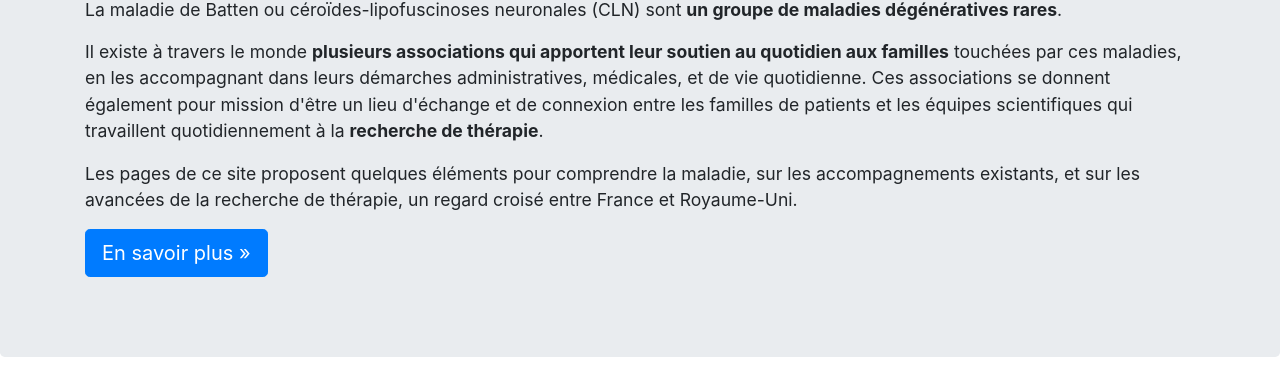
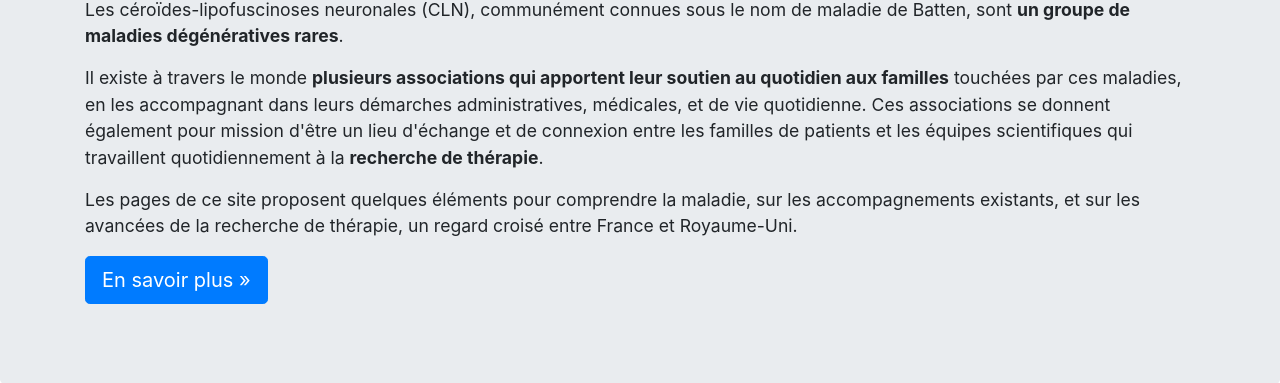
Before and after one commit to jmtrivial/cln-site, a plain HTML site: page index.html in a window 1280 px wide. Shown: the part 245-628 px from the top of the page. Drawn offline with nearby package versions, Linux system fonts and the light colour scheme.

Commit message:
Reformulation première phrase

```diff
--- a/index.html
+++ b/index.html
@@ -53,7 +53,7 @@
         <div class="container">
           <h1 class="display-4">Maladie de Batten (CLN)</h1>
           <h2 class="display-5">Actualités anglo-françaises</h2>
-          <p>La maladie de Batten ou céroïdes-lipofuscinoses neuronales (CLN) sont <strong>un groupe de maladies dégénératives rares</strong>.</p>
+          <p>Les céroïdes-lipofuscinoses neuronales (CLN), communément connues sous le nom de maladie de Batten, sont <strong>un groupe de maladies dégénératives rares</strong>.</p>
           <p>Il existe à travers le monde <strong>plusieurs associations qui apportent leur soutien au quotidien aux familles</strong> touchées par ces maladies, en les accompagnant dans leurs démarches administratives, médicales, et de vie quotidienne. Ces associations se donnent également pour mission d'être un lieu d'échange et de connexion entre les familles de patients et les équipes scientifiques qui travaillent quotidiennement à la <strong>recherche de thérapie</strong>.</p>
 
           <p>Les pages de ce site proposent quelques éléments pour comprendre la maladie, sur les accompagnements existants, et sur les avancées de la recherche de thérapie, un regard croisé entre France et Royaume-Uni.</p>
```
Also changed, not shown: introduction.html (+1 -1 lines).
